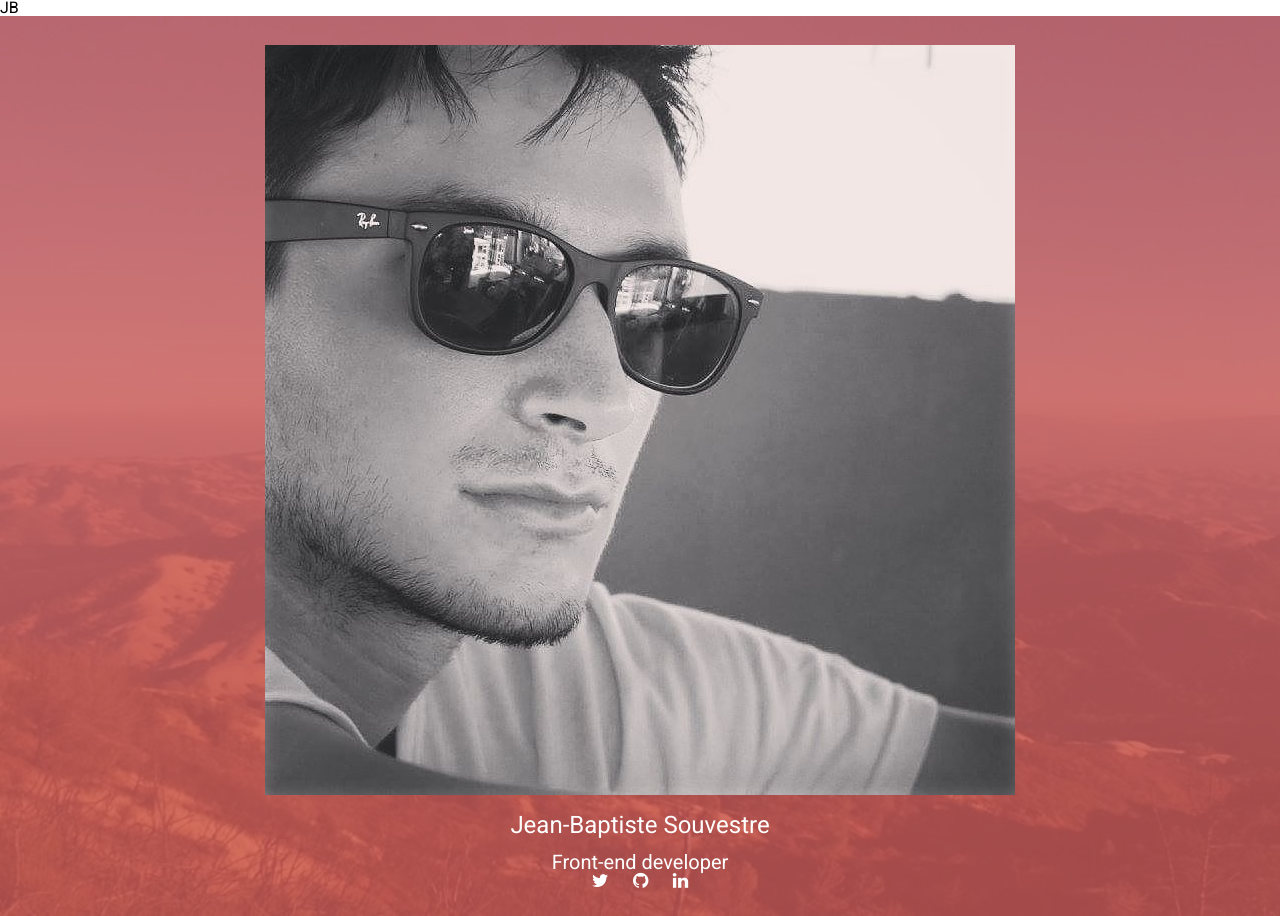
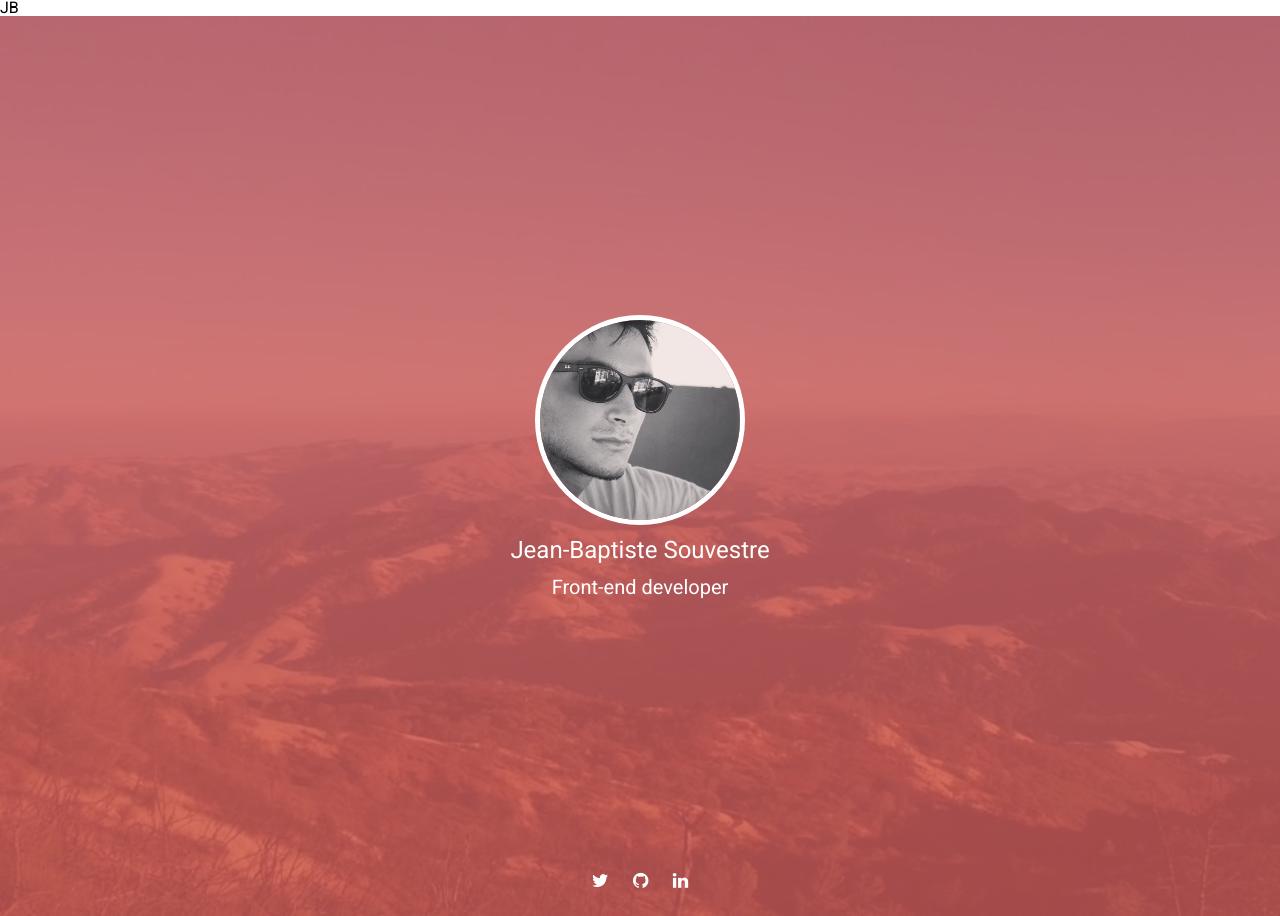
Before and after one commit to jbsouvestre/jbsouvestre.github.io, a Jekyll site: the page built from index.html, in a window 1280 px wide. Built offline with Jekyll 4.4.1, drawn with Linux system fonts in a browser that asks for light colours; nearby versions of some CDN libraries; Markdown is read by kramdown in place of the engine named in the settings; the list of posts is cut into pages by our own code.

Commit message:
god i'm stupid

```diff
--- a/index.html
+++ b/index.html
@@ -3,7 +3,7 @@ layout: default
 ---
 <main>
     <div class="container">
-        <img src="img/thumb2.jpg" alt="thumb" class="Thumbnail image">
+        <img src="img/thumb2.jpg" alt="Thumbnail image" class="thumb">
         <h1>Jean-Baptiste Souvestre</h1>
         <h2>Front-end developer</h2>
     </div>
```
